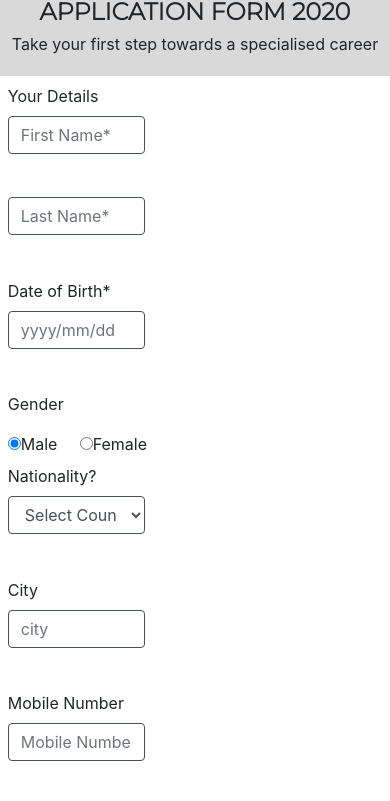
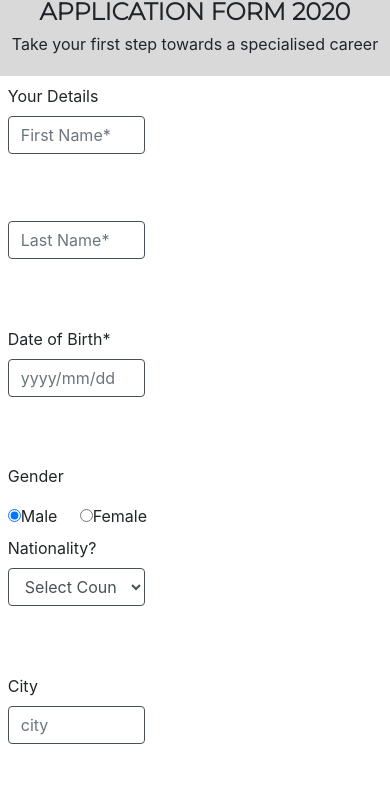
Before and after one commit to Mohsin918/index_form, a plain HTML site: page register.html in a window 390 px wide. Shown: the top 801 px of the page. Drawn offline with nearby package versions, Linux system fonts and the light colour scheme; a web font is replaced by a local one.

Commit message:
Update register.css

```diff
--- a/css_styles/register.css
+++ b/css_styles/register.css
@@ -58,7 +58,7 @@
   }
   .form-group
   {
-    padding-bottom:8%;
+    padding-bottom:15%;
   }
   .container-fluid
   {
```
